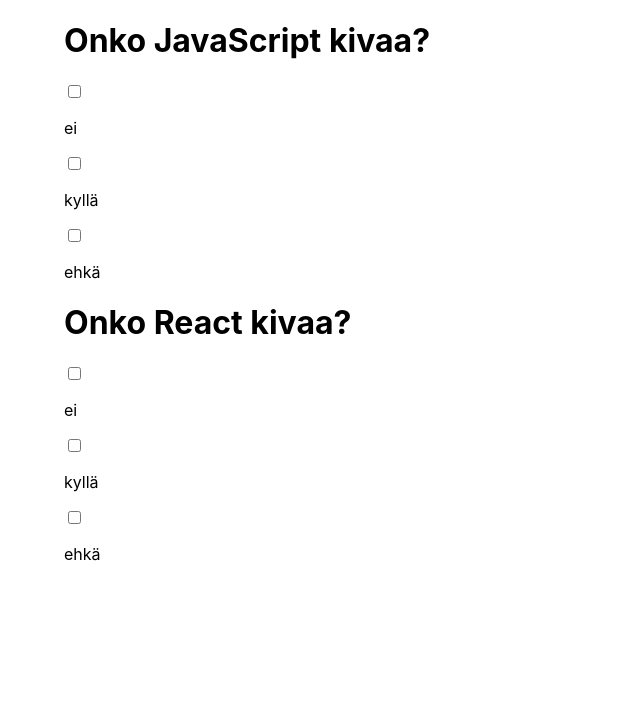
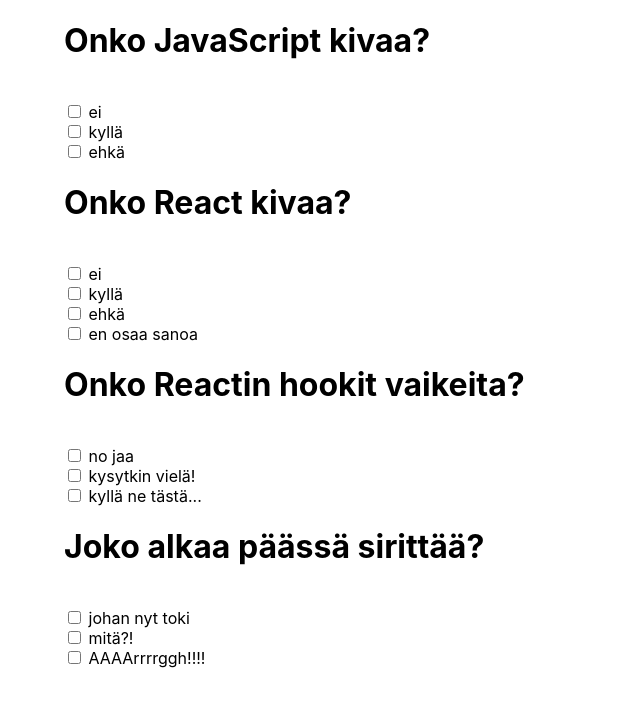
Before and after one commit to APartanen/demo, a React (Create React App) app in the folder demo/: page / in a window 1280 px wide. Shown: the top 706 px of the page, without its empty margins (0-640 px from the left). Built offline with nearby package versions, Linux system fonts and the light colour scheme.

Commit message:
muotoilua

```diff
--- a/demo/src/Alikomponentti.js
+++ b/demo/src/Alikomponentti.js
@@ -6,19 +6,19 @@
 //let arr2 = [{vastaus: "ei", booleanArvoVastaukselle: false, komponentinId: 4},{vastaus: "kyllä", booleanArvoVastaukselle: false, komponentinId: 5},{vastaus: "ehkä", booleanArvoVastaukselle: false, komponentinId: 6}]
 
 
-const Komponentti = ({ vastausVaihtoehdot })  => {
+const Alikomponentti = ({ vastausVaihtoehdot })  => {
 
 console.log("vastausVaihtoehdot:", vastausVaihtoehdot)
     return (
   <>
     {vastausVaihtoehdot.map((vaihtoehto) => (
             <>
-            {console.log("vaihtoehto",vaihtoehto)}
-            <input type="checkbox"/> <p>{vaihtoehto.vastaus}</p>
+            {console.log("vaihtoehto",vaihtoehto)}<div class="answerlines"><div class="answerline">
+            <input type="checkbox"/>    {vaihtoehto.vastaus}</div></div>
             </>
             ))}
   </>
   );
 }
 
-export default Komponentti;
+export default Alikomponentti;
--- a/demo/src/App.js
+++ b/demo/src/App.js
@@ -1,4 +1,3 @@
-import logo from './logo.svg';
 import './App.css';
 import React, { useState, useEffect } from 'react';
 import { styled } from '@mui/material/styles';
@@ -6,12 +5,16 @@
 import Komponentti from './Komponentti'
 
 let arr1 = [{vastaus: "ei", booleanArvoVastaukselle: false, komponentinId: 1},{vastaus: "kyllä", booleanArvoVastaukselle: false, komponentinId: 2},{vastaus: "ehkä", booleanArvoVastaukselle: false, komponentinId: 3}]
-let arr2 = [{vastaus: "ei", booleanArvoVastaukselle: false, komponentinId: 4},{vastaus: "kyllä", booleanArvoVastaukselle: false, komponentinId: 5},{vastaus: "ehkä", booleanArvoVastaukselle: false, komponentinId: 6}]
+let arr2 = [{vastaus: "ei", booleanArvoVastaukselle: false, komponentinId: 4},{vastaus: "kyllä", booleanArvoVastaukselle: false, komponentinId: 5},{vastaus: "ehkä", booleanArvoVastaukselle: false, komponentinId: 6}, {vastaus: "en osaa sanoa", booleanArvoVastaukselle: false, komponentinId: 7}]
+let arr3 = [{vastaus: "no jaa", booleanArvoVastaukselle: false, komponentinId: 8},{vastaus: "kysytkin vielä!", booleanArvoVastaukselle: false, komponentinId: 9},{vastaus: "kyllä ne tästä...", booleanArvoVastaukselle: false, komponentinId: 10}]
+let arr4 = [{vastaus: "johan nyt toki", booleanArvoVastaukselle: false, komponentinId: 11},{vastaus: "mitä?!", booleanArvoVastaukselle: false, komponentinId: 12},{vastaus: "AAAArrrrggh!!!!", booleanArvoVastaukselle: false, komponentinId: 13}]
 
 let listaPääkysymyksiä1 = [{pääkysymys: "Onko JavaScript kivaa?", id: 1, vastausVaihtoehdot:arr1}]
 let listaPääkysymyksiä2 = [{pääkysymys: "Onko React kivaa?", id: 1, vastausVaihtoehdot:arr2}]
+let listaPääkysymyksiä3 = [{pääkysymys: "Onko Reactin hookit vaikeita?", id: 1, vastausVaihtoehdot:arr3}]
+let listaPääkysymyksiä4 = [{pääkysymys: "Joko alkaa päässä sirittää?", id: 1, vastausVaihtoehdot:arr4}]
 
-let kaikki = [listaPääkysymyksiä1,listaPääkysymyksiä2]
+let kaikki = [listaPääkysymyksiä1,listaPääkysymyksiä2,listaPääkysymyksiä3, listaPääkysymyksiä4]
 
 function App() {
   const [pääkysymykset, setPääkysymykset] = useState(kaikki)
--- a/demo/src/Komponentti.js
+++ b/demo/src/Komponentti.js
@@ -8,17 +8,17 @@
 //let listaPääkysymyksiä2 = [{pääkysymys: "Onko React kivaa?", id: 1, vastausVaihtoehdot:arr2}]
 
 const Komponentti = ({ pääkysymys })  => {
+  return (
 
-  return (
-    <Box>
+    <Box class="container"><div class="box shadow">
         {pääkysymys.map((listaPääkysymyksiä) => (
-            <Grid>
+            <Grid class="textbox">
                 <h1>{listaPääkysymyksiä.pääkysymys}</h1>
-                {console.log("listaPääkysymyksiä",listaPääkysymyksiä)}
+                {console.log("listaPääkysymyksiä",listaPääkysymyksiä)}<br></br>
                     <Alikomponentti vastausVaihtoehdot={listaPääkysymyksiä.vastausVaihtoehdot}/>
             </Grid>
             ))}
-    </Box>
+       </div>     </Box>
   );
 }
 
```
